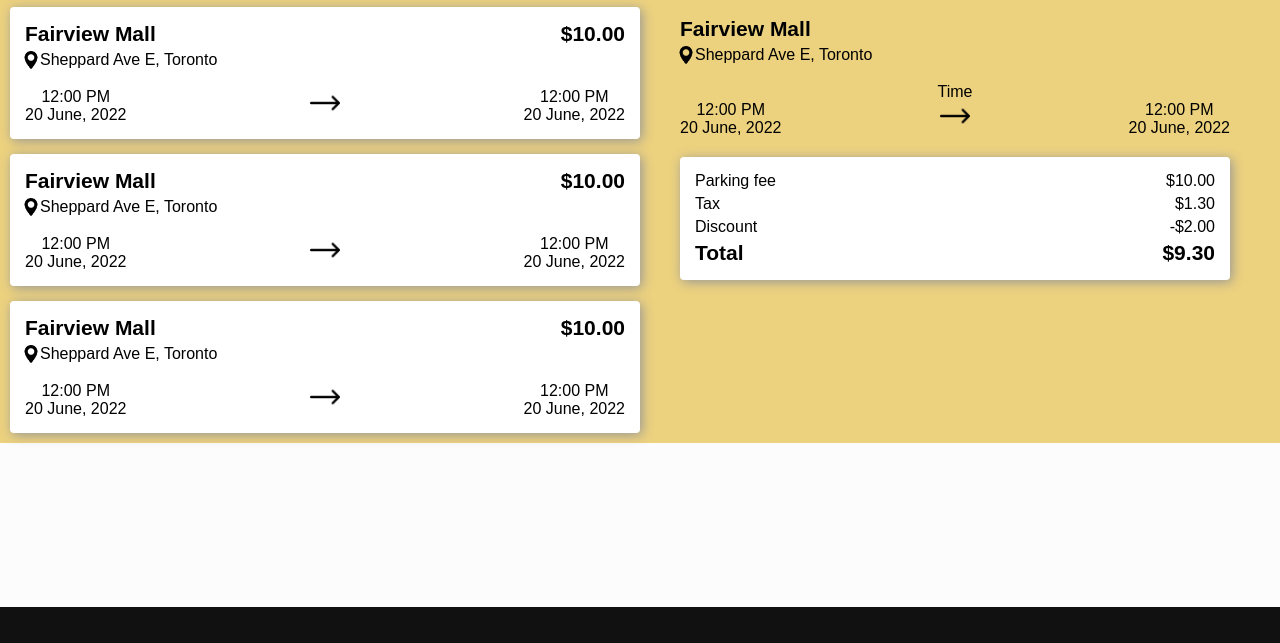
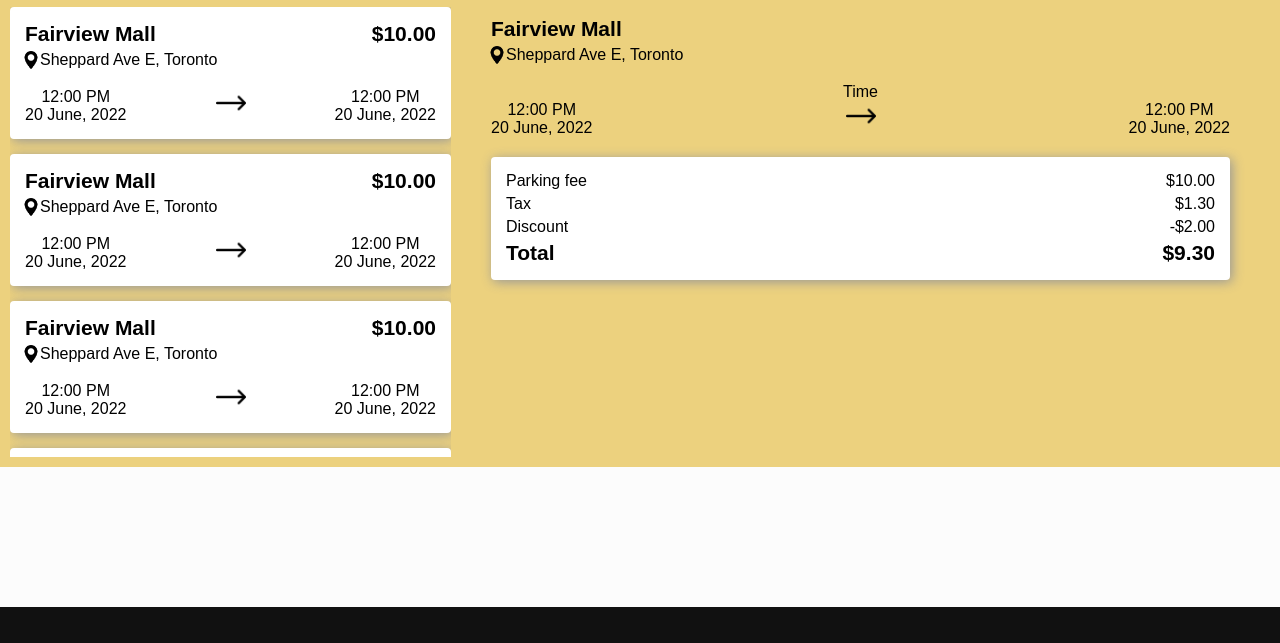
Before and after one commit to deekshith024/IOS_Marvels_Parking_Seeker_FP, a plain HTML site: page bookings.html in a window 1280 px wide. Shown: the part 157-800 px from the top of the page. Drawn offline with Linux system fonts and the light colour scheme.

Commit message:
- booking views scroll managed

```diff
--- a/bookings.html
+++ b/bookings.html
@@ -14,7 +14,7 @@
 <body>
 
     <!--- Header-->
-    <div id="header">
+    <div id="header" >
         <div class="header container">
             <div class="nav bar">
                 <div class="brand">
@@ -153,6 +153,31 @@
                                                 <div>20 June, 2022</div>
                                             </div>
                                         </div>
+
+                                    </div>
+
+                                    <div class="card" style="margin-bottom:15px">
+                                        <div class="card-title mb-5p title-font">
+                                            <span>Fairview Mall</span>
+                                            <span>$10.00</span>
+                                        </div>
+                                        <div style="display: flex;margin-bottom: 15px">
+                                            <span class="img-mr">
+                                                <img class="map-width" src="images/maps-and-flags.png">
+                                            </span>
+                                            Sheppard Ave E, Toronto
+                                        </div>
+                                        <div class="card-title">
+                                            <div>
+                                                <div>12:00 PM</div>
+                                                <div>20 June, 2022</div>
+                                            </div>
+                                            <div><img class="arrow-width" src="images/right-arrow.png"></div>
+                                            <div>
+                                                <div>12:00 PM</div>
+                                                <div>20 June, 2022</div>
+                                            </div>
+                                        </div>
                                     </div>
 
                                     <div class="card" style="margin-bottom:15px">
--- a/home.css
+++ b/home.css
@@ -95,10 +95,12 @@
     flex-direction: column;
 }
 .left-card{
-    width: 50%;
+    width: 35%;
+    height: 450px;
+    overflow: scroll;
 }
 .right-card{
-    width: 50%;
+    width: 65%;
 }
 .left-home-card{
     width: 35%;
```
